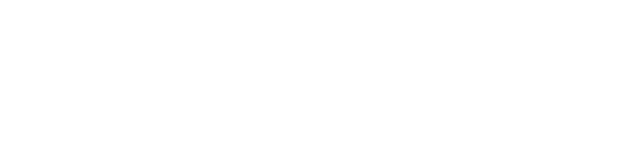
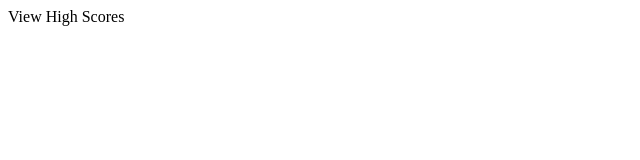
Before and after one commit to axdot/javascript-challenge, a plain HTML site: page index.html in a window 1280 px wide. Shown: the whole page, without its empty margins (0-640 px from the left). Drawn offline with Linux system fonts and the light colour scheme.

Commit message:
getting things setup

```diff
--- a/index.html
+++ b/index.html
@@ -9,7 +9,7 @@
 <body>
   <header>
     <div id="high score link">
-
+      <a src="/assets/highscore.html">View High Scores</a>
     </div>
     <div id="timer in the top right corner">
 
```
Also changed, not shown: assets/script.js (+19 -0 lines), assets/highscore.html (added).
